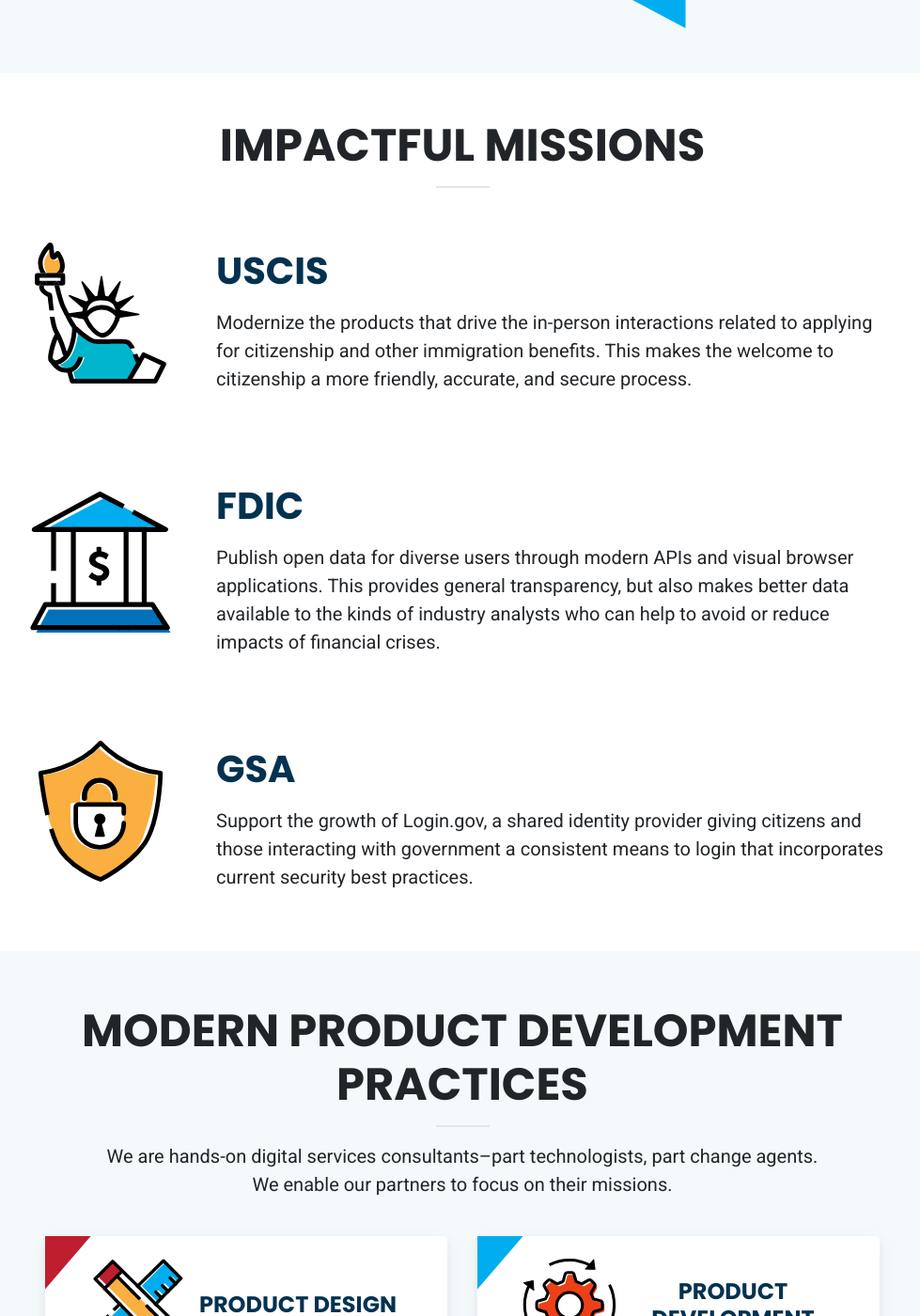
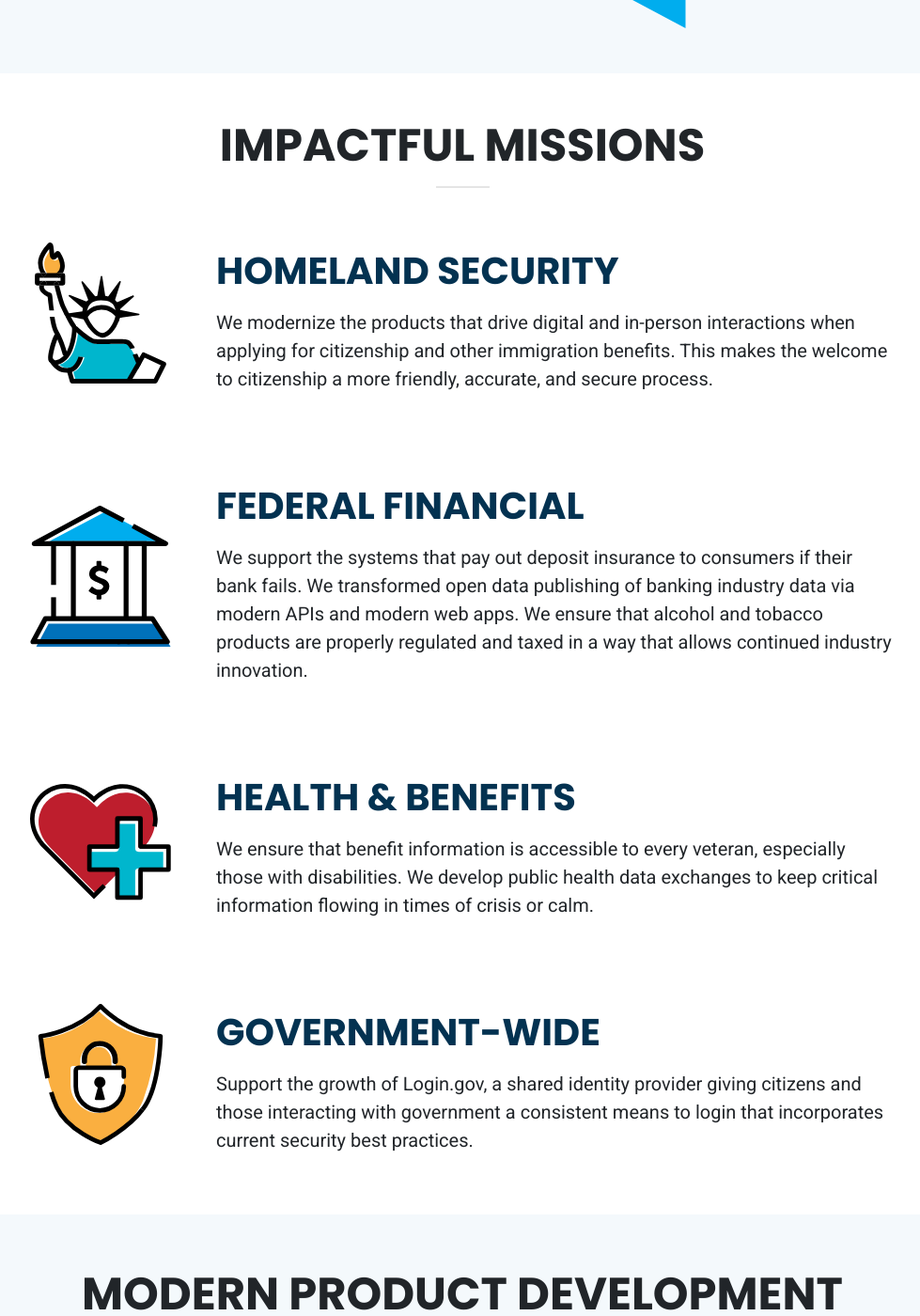
Before and after one commit to PluribusDigital/pluribusdigital-com, a Jekyll site: the page built from index.md, in a window 1280 px wide and 1400 px high, scrolled down 426 px. Shown: the whole window at 94% size, without its empty margins (148-1127 px from the left). Built offline with Jekyll 4.4.1, drawn with Linux system fonts in a browser that asks for light colours.

Commit message:
Update home.html
Update home page missions language to align to our 4 canonical mission areas

```diff
--- a/_layouts/home.html
+++ b/_layouts/home.html
@@ -8,21 +8,25 @@
   {%- include component_icon_list.html
       icon_path="img/art/uscis-icon.svg"
       icon_alt="Statue of Liberty Icon"
-      title="USCIS"
-      text='Modernize the products that drive the in-person interactions related to
-      applying for citizenship and other immigration benefits. This makes the
-      welcome to citizenship a more friendly, accurate, and secure process.' -%}
+      title="Homeland Security"
+      text='We modernize the products that drive digital and in-person interactions when applying for citizenship and other immigration benefits. This makes the welcome to citizenship a more friendly, accurate, and secure process.' -%}
 
   {%- include component_icon_list.html
       icon_path="img/art/fdic-icon.svg"
       icon_alt="Bank Building Icon"
-      title="FDIC"
-      text='Publish open data for diverse users through modern APIs and visual browser applications. This provides general transparency, but also makes better data available to the kinds of industry analysts who can help to avoid or reduce impacts of financial crises.' -%}
+      title="Federal Financial"
+      text='We support the systems that pay out deposit insurance to consumers if their bank fails. We transformed open data publishing of banking industry data via modern APIs and modern web apps. We ensure that alcohol and tobacco products are properly regulated and taxed in a way that allows continued industry innovation.' -%}
+
+  {%- include component_icon_list.html
+      icon_path="img/art/healthcare-icon.svg"
+      icon_alt="Heart with Plus-sign"
+      title="Health & Benefits"
+      text='We ensure that benefit information is accessible to every veteran, especially those with disabilities. We develop public health data exchanges to keep critical information flowing in times of crisis or calm.' -%}
 
   {%- include component_icon_list.html
       icon_path="img/art/gsa-icon.svg"
       icon_alt="Shield with Padlock Icon"
-      title="GSA"
+      title="Government-Wide"
       text='Support the growth of Login.gov, a shared identity provider giving citizens and those interacting with government a consistent means to login that incorporates current security best practices.' -%}
 
 </section>
```
